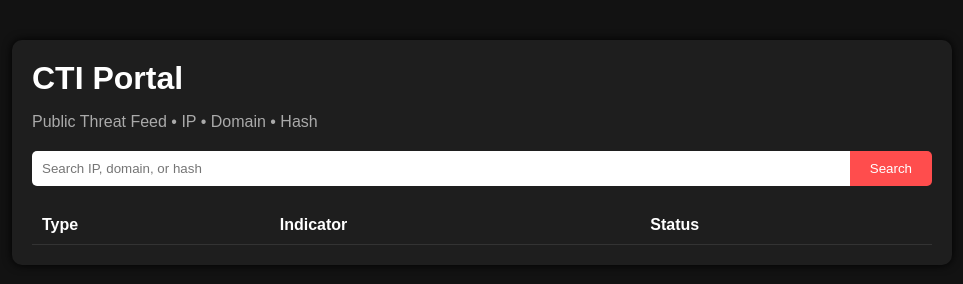
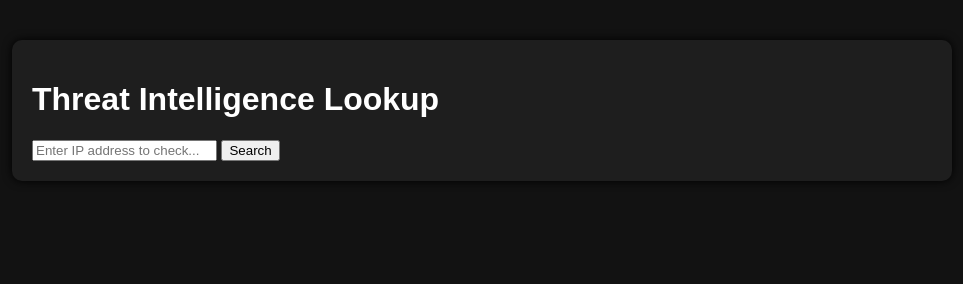
Before and after one commit to Najadvk/CTI, a website: page index.html in a window 1280 px wide. Shown: the whole page, without its empty margins (158-1121 px from the left). Drawn offline with Linux system fonts and the light colour scheme.

Commit message:
Update index.html

```diff
--- a/index.html
+++ b/index.html
@@ -1,33 +1,28 @@
-<!doctype html>
+<!DOCTYPE html>
 <html lang="en">
 <head>
-  <meta charset="utf-8">
-  <meta name="viewport" content="width=device-width, initial-scale=1">
-  <title>CTI Portal – Threat Feed</title>
+  <meta charset="UTF-8">
+  <meta name="viewport" content="width=device-width, initial-scale=1.0">
+  <title>Threat Intelligence Feed</title>
   <link rel="stylesheet" href="style.css">
 </head>
 <body>
   <div class="container">
-    <header class="header">
-      <h1>CTI Portal</h1>
-      <p class="sub">Public Threat Feed • IP • Domain • Hash</p>
-    </header>
+    <h1>Threat Intelligence Lookup</h1>
 
-    <form id="search-form" class="search">
-      <input id="ioc" class="input" placeholder="Search IP, domain, or hash" autocomplete="off" />
-      <button class="btn" type="submit">Search</button>
+    <!-- Search form -->
+    <form id="search-form">
+      <input
+        type="text"
+        id="ioc"
+        placeholder="Enter IP address to check..."
+        required
+      />
+      <button type="submit">Search</button>
     </form>
 
-    <table id="threat-table">
-      <thead>
-        <tr>
-          <th>Type</th>
-          <th>Indicator</th>
-          <th>Status</th>
-        </tr>
-      </thead>
-      <tbody></tbody>
-    </table>
+    <!-- Where results will appear -->
+    <div id="results"></div>
   </div>
 
   <script src="main.js"></script>
```
